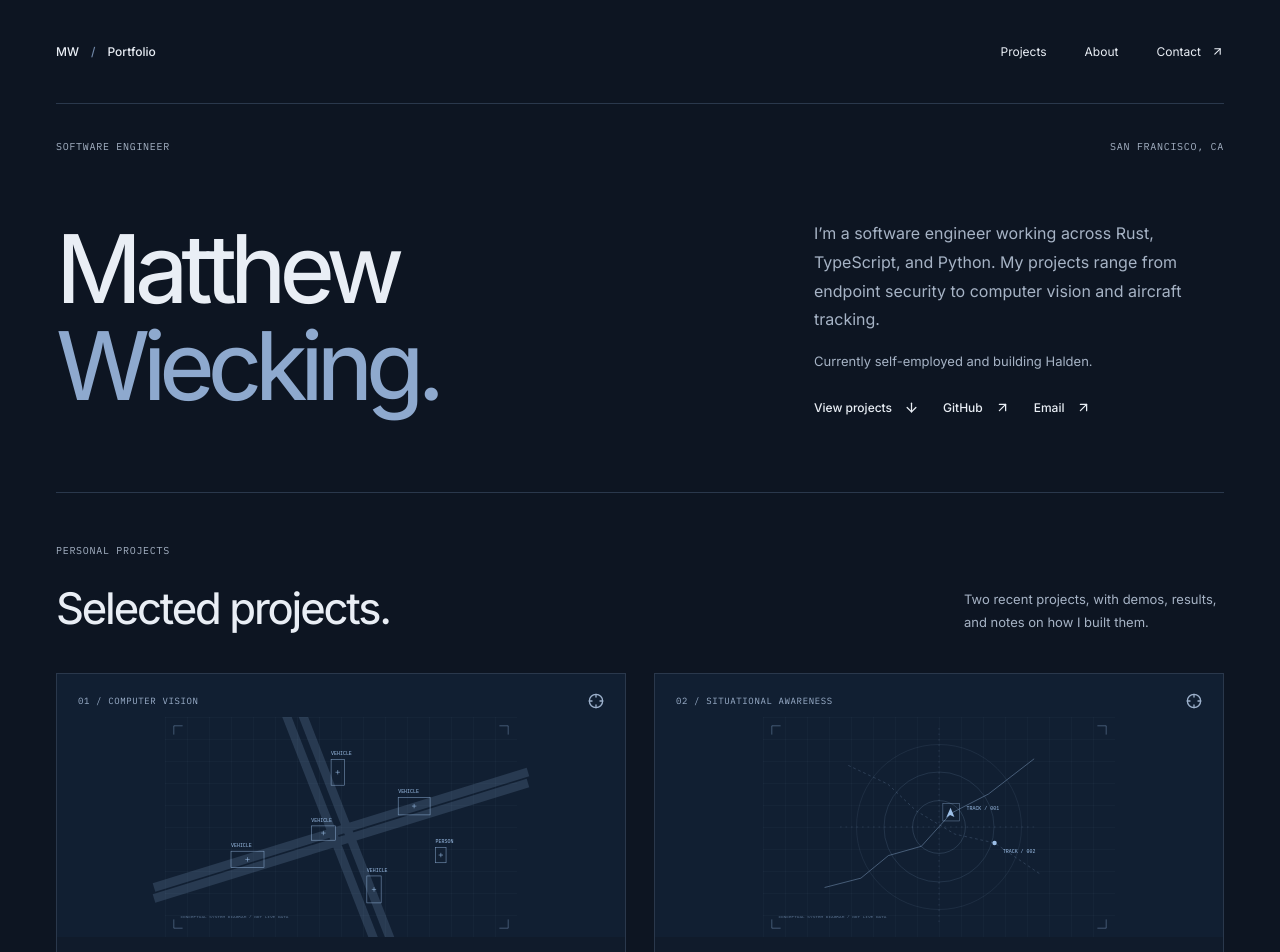
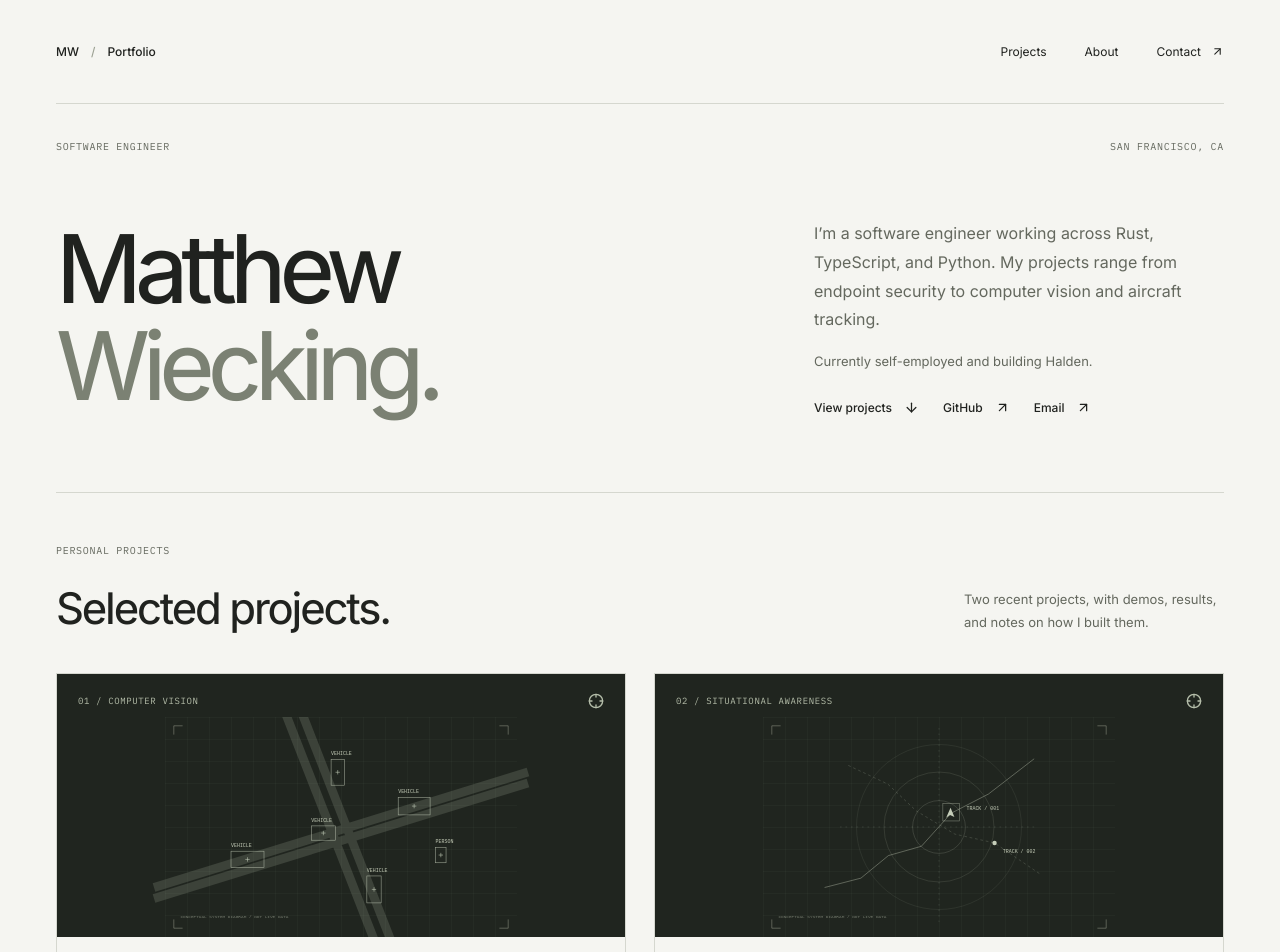
Before and after one commit to zxcv616/2025info, a React (Vite) app: page / in a window 1280 px wide. Shown: the top 952 px of the page. Built offline with nearby package versions, Linux system fonts and the light colour scheme.

Commit message:
Revert "Give portfolio a distinct midnight blue color palette"
This reverts commit f07dae7c5669d88635327f9d49d9ba1a94234976.

```diff
--- a/index.html
+++ b/index.html
@@ -4,7 +4,7 @@
     <meta charset="UTF-8" />
     <link rel="icon" type="image/svg+xml" href="/favicon.svg" />
     <meta name="viewport" content="width=device-width, initial-scale=1.0" />
-    <meta name="theme-color" content="#0d1522" />
+    <meta name="theme-color" content="#f5f5f1" />
     <meta
       name="description"
       content="Matthew Wiecking, software engineer building across Rust, TypeScript, and Python. San Francisco."
--- a/src/index.css
+++ b/src/index.css
@@ -4,16 +4,15 @@
 @tailwind utilities;
 
 :root {
-  color-scheme: dark;
   font-family: Inter, Arial, sans-serif;
-  color: #e9eef5;
-  background: #0d1522;
+  color: #20221f;
+  background: #f5f5f1;
   font-synthesis: none;
   text-rendering: optimizeLegibility;
   -webkit-font-smoothing: antialiased;
   font-weight: 400;
-  --line: #2a384c;
-  --muted: #a6b3c5;
+  --line: #d5d7cf;
+  --muted: #64685e;
   --mono: 'IBM Plex Mono', monospace;
 }
 * {
@@ -41,11 +40,11 @@ summary {
 }
 a:focus-visible,
 summary:focus-visible {
-  outline: 2px solid #8bbcff;
+  outline: 2px solid #687744;
   outline-offset: 6px;
 }
 ::selection {
-  background: #294b76;
+  background: #d5ddc3;
 }
 h1,
 h2,
@@ -106,7 +105,7 @@ svg {
 .site-header a:hover,
 .text-link:hover,
 footer a:hover {
-  color: #8bbcff;
+  color: #687744;
 }
 .hero-top {
   display: flex;
@@ -129,7 +128,7 @@ footer a:hover {
 }
 .hero h1 em {
   font-style: normal;
-  color: #8ea9ce;
+  color: #7b8173;
 }
 .hero-actions {
   display: flex;
@@ -173,15 +172,14 @@ h2 {
   gap: 28px;
 }
 .featured-project {
-  background: #101b2b;
   min-width: 0;
   border: 1px solid var(--line);
   display: flex;
   flex-direction: column;
 }
 .project-visual {
-  background: #111f32;
-  color: #9dbfe7;
+  background: #20251f;
+  color: #c5cdb9;
   position: relative;
   padding: 19px 21px 0;
   overflow: hidden;
@@ -191,7 +189,7 @@ h2 {
   justify-content: space-between;
   align-items: center;
   font-size: 9px;
-  color: #9db1cc;
+  color: #b5beaa;
 }
 .project-visual .system-graphic {
   margin-top: 8px;
@@ -312,7 +310,7 @@ details[open] > summary svg {
 }
 .detail-content h4 {
   font-size: 11px;
-  color: #e9eef5;
+  color: #20221f;
   margin-bottom: 8px;
   font-weight: 600;
 }
@@ -391,7 +389,7 @@ details[open] > summary svg {
   max-width: 520px;
 }
 .about-section {
-  background: #121e2f;
+  background: #eaece5;
   border-block: 1px solid var(--line);
   padding: 80px 0;
 }
@@ -401,7 +399,7 @@ details[open] > summary svg {
   gap: 110px;
 }
 .about-layout h2 span {
-  color: #8ea9ce;
+  color: #7b8173;
 }
 .about-copy {
   margin-top: 28px;
@@ -436,7 +434,7 @@ details[open] > summary svg {
   gap: 27px;
   align-items: start;
   padding: 26px 0;
-  border-top: 1px solid #2a384c;
+  border-top: 1px solid #cbd0c3;
 }
 .experience-row > .mono {
   color: var(--muted);
@@ -478,7 +476,7 @@ details[open] > summary svg {
   padding: 0 0 16px;
 }
 .contact-email:hover {
-  border-color: #e9eef5;
+  border-color: #20221f;
 }
 .social-links {
   display: flex;
@@ -499,8 +497,8 @@ footer {
   top: -100px;
   left: 15px;
   padding: 15px;
-  background: #e9eef5;
-  color: #0d1522;
+  background: #20221f;
+  color: white;
   z-index: 10;
 }
 .skip-link:focus {
@@ -686,7 +684,7 @@ footer {
   text-transform: none;
 }
 .wordmark-divider {
-  color: #7188a8;
+  color: #9ca193;
   padding: 0 12px;
 }
 .hero-intro {
```
Also changed, not shown: public/favicon.svg.
